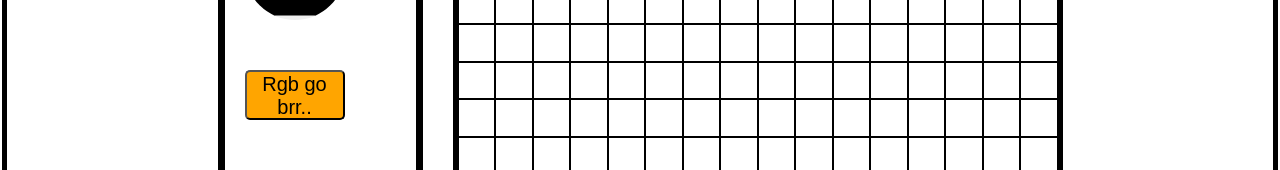
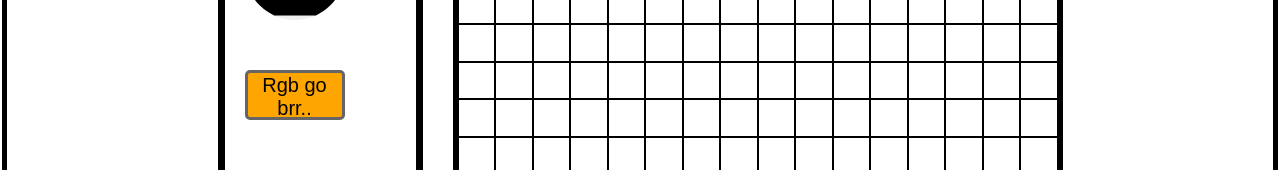
Before and after one commit to nazalnihad/etch_a_sketch, a plain HTML site: page index.html in a window 1280 px wide. In both pictures the pointer is over the button "Rgb go brr..". Shown: the part 383-553 px from the top of the page. Drawn offline with Linux system fonts and the light colour scheme.

Commit message:
hover for button

```diff
--- a/style.css
+++ b/style.css
@@ -140,3 +140,7 @@ h1{
   background: #4caf50;
   cursor: pointer;
 }
+
+button:hover{
+  border: 3px solid #666464;
+}
```
